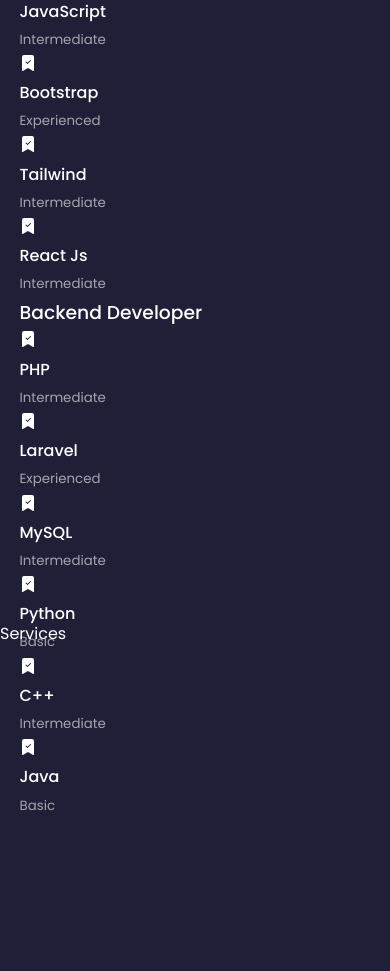
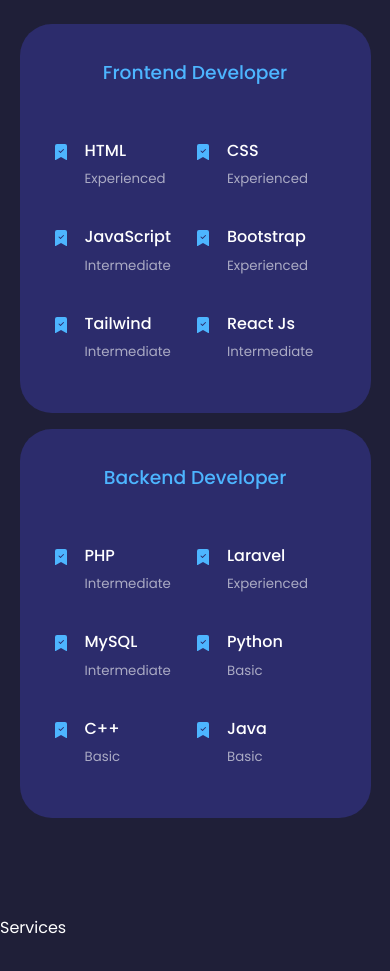
Before and after one commit to NahimBinRezaUdoy/My-Portfolio-React, a React (Create React App) app: page / in a window 390 px wide. Shown: the part 2200-3171 px from the top of the page. Built offline with nearby package versions, Linux system fonts and the light colour scheme.

Commit message:
Added Experience Styling

```diff
--- a/src/components/experience/Experience.jsx
+++ b/src/components/experience/Experience.jsx
@@ -14,33 +14,51 @@
           <div className="experience__content">
             <article className='experience__details'>
               <BsBookmarkCheckFill className='experience__details__icon'/>
+              <div>
                 <h4>HTML</h4>
                 <small className='text-light'>Experienced</small>
+              </div>
+
             </article>
             <article className='experience__details'>
               <BsBookmarkCheckFill className='experience__details__icon'/>
+              <div>
                 <h4>CSS</h4>
                 <small className='text-light'>Experienced</small>
+              </div>
+
             </article>
             <article className='experience__details'>
               <BsBookmarkCheckFill className='experience__details__icon'/>
+              <div>
                 <h4>JavaScript</h4>
                 <small className='text-light'>Intermediate</small>
+              </div>
+
             </article>
             <article className='experience__details'>
               <BsBookmarkCheckFill className='experience__details__icon'/>
+              <div>
                 <h4>Bootstrap</h4>
                 <small className='text-light'>Experienced</small>
+              </div>
+
             </article>
             <article className='experience__details'>
               <BsBookmarkCheckFill className='experience__details__icon'/>
+              <div>
                 <h4>Tailwind</h4>
                 <small className='text-light'>Intermediate</small>
+              </div>
+
             </article>
             <article className='experience__details'>
               <BsBookmarkCheckFill className='experience__details__icon'/>
+              <div>
                 <h4>React Js</h4>
                 <small className='text-light'>Intermediate</small>
+              </div>
+
             </article>
           </div>
         </div>
@@ -52,33 +70,51 @@
           <div className="experience__content">
             <article className='experience__details'>
               <BsBookmarkCheckFill className='experience__details__icon'/>
+              <div>
                 <h4>PHP</h4>
                 <small className='text-light'>Intermediate</small>
+              </div>
+
             </article>
             <article className='experience__details'>
               <BsBookmarkCheckFill className='experience__details__icon'/>
+              <div>
                 <h4>Laravel</h4>
                 <small className='text-light'>Experienced</small>
+              </div>
+
             </article>
             <article className='experience__details'>
               <BsBookmarkCheckFill className='experience__details__icon'/>
+              <div>
                 <h4>MySQL</h4>
                 <small className='text-light'>Intermediate</small>
+              </div>
+
             </article>
             <article className='experience__details'>
               <BsBookmarkCheckFill className='experience__details__icon'/>
+              <div>
                 <h4>Python</h4>
                 <small className='text-light'>Basic</small>
+              </div>
+
             </article>
             <article className='experience__details'>
               <BsBookmarkCheckFill className='experience__details__icon'/>
+              <div>
                 <h4>C++</h4>
-              <small className='text-light'>Intermediate</small>
+                <small className='text-light'>Basic</small>
+              </div>
+
             </article>
             <article className='experience__details'>
               <BsBookmarkCheckFill className='experience__details__icon'/>
+              <div>
                 <h4>Java</h4>
                 <small className='text-light'>Basic</small>
+              </div>
+
             </article>
           </div>
         </div>
--- a/src/components/experience/experience.css
+++ b/src/components/experience/experience.css
@@ -0,0 +1,70 @@
+.experience__container {
+  display: grid;
+  grid-template-columns: 1fr 1fr;
+  gap: 2rem;
+}
+
+.experience__container > div {
+  background: var(--color-bg-variant);
+  padding: 2.5rem 5rem;
+  border-radius: 2rem;
+  border: 1px solid transparent;
+  transition: var(--transition);
+}
+
+.experience__container > div:hover {
+  background: transparent;
+  border-color: var(--color-primary-variant);
+  cursor: default;
+}
+
+.experience__container > div > h3 {
+  text-align: center;
+  margin-bottom: 2rem;
+  color: var(--color-primary);
+}
+
+.experience__content {
+  display: grid;
+  grid-template-columns: repeat(2, 1fr);
+  row-gap: 2rem;
+}
+
+.experience__details {
+  display: flex;
+  gap: 1rem;
+}
+
+.experience__details__icon {
+  margin-top: 7px;
+  color: var(--color-primary);
+}
+
+/* ========== Media Queries (Medium Devices) ========== */
+@media screen and (max-width: 1024px) {
+  .experience__container {
+    grid-template-columns: 1fr;
+  }
+
+  .experience__container > div {
+    width: 80%;
+    padding: 2rem;
+    margin: 0 auto;
+  }
+
+  .experience__content {
+    padding: 1rem;
+  }
+}
+
+/*========= Media Queries (Small Devices) ============ */
+@media screen and (max-width: 600px) {
+  .experience__container {
+    gap: 1rem;
+  }
+
+  .experience__container > div {
+    width: 100%;
+    padding: 2rem 1rem;
+  }
+}
--- a/src/index.css
+++ b/src/index.css
@@ -61,7 +61,6 @@
 
 section {
   margin-top: 8rem;
-  height: 100vh;
 }
 
 section > h2,
```
Lines whose indentation alone changed are shown as unchanged.
